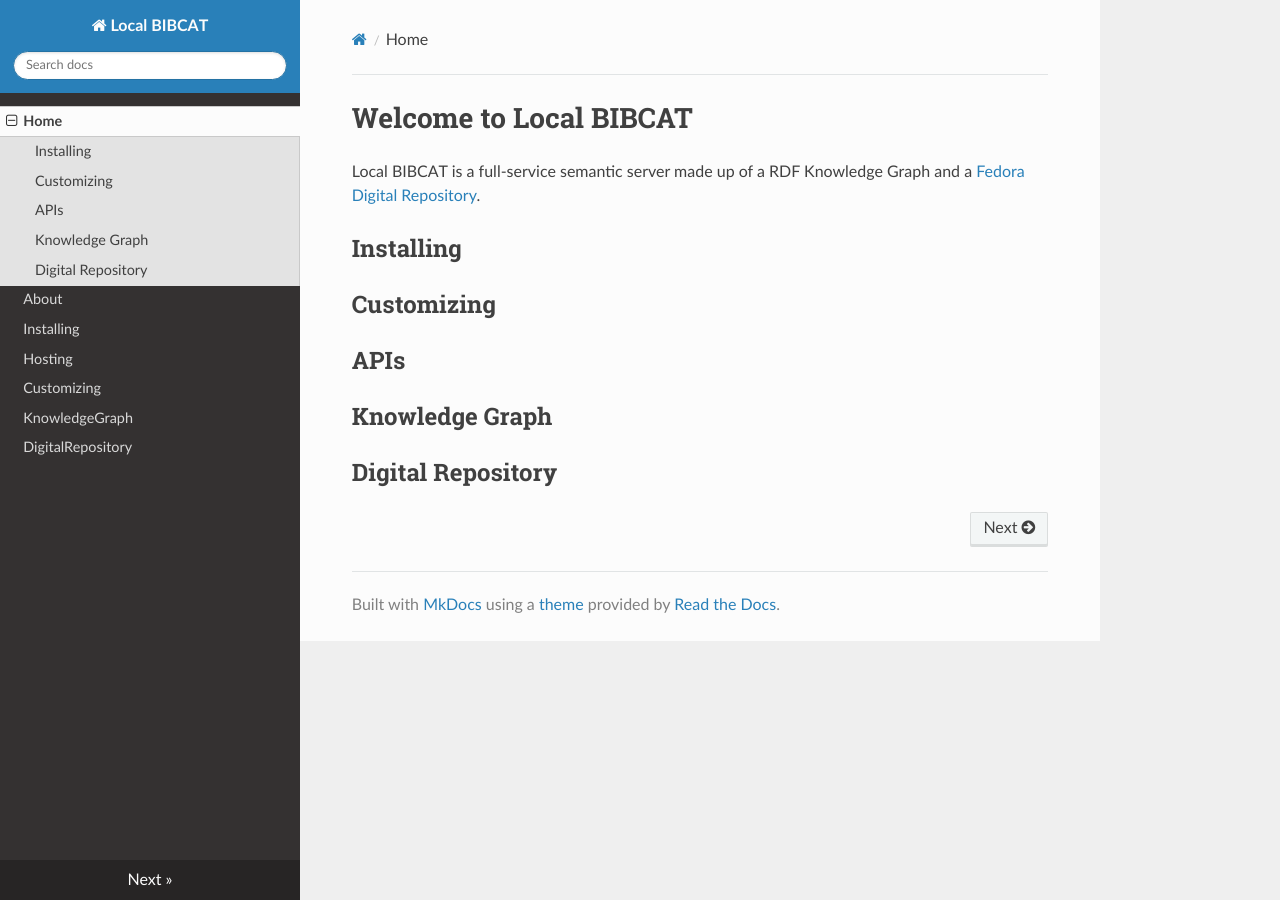
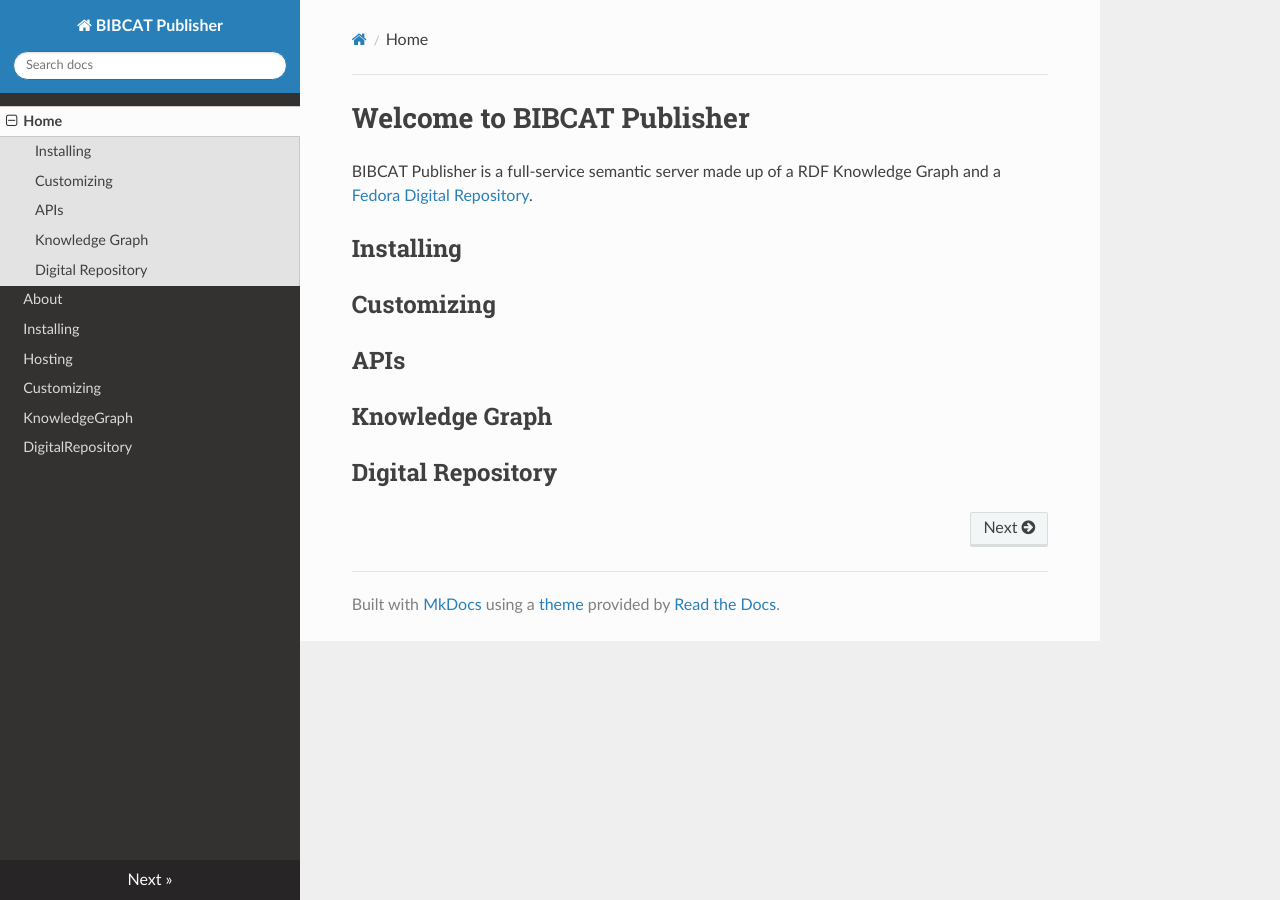
Before and after one commit to KnowledgeLinks/bibcat-publisher, an MkDocs documentation site: the page built from docs/index.md, in a window 1280 px wide. Built offline with MkDocs 1.6.1, drawn with Linux system fonts in a browser that asks for light colours; nearby versions of some CDN libraries; old or Windows-style settings are respelled for this version of MkDocs.

Commit message:
Adding more documentation support

```diff
--- a/docs/index.md
+++ b/docs/index.md
@@ -1,5 +1,5 @@
-# Welcome to Local BIBCAT
-Local BIBCAT is a full-service semantic server made up of a RDF
+# Welcome to BIBCAT Publisher
+BIBCAT Publisher is a full-service semantic server made up of a RDF
 Knowledge Graph and a
 [Fedora Digital Repository](http://fedorarepository.org/).
 
--- a/mkdocs.yml
+++ b/mkdocs.yml
@@ -1,4 +1,4 @@
-site_name: Local BIBCAT
+site_name: BIBCAT Publisher
 pages:
   - Home: index.md
   - About: about.md
--- a/run.py
+++ b/run.py
@@ -1,7 +1,6 @@
 __author__ = "Jeremy Nelson, Mike Stabile, Jay Peterson"
 
 from catalog import app
-from catalog.views import *
 
 if __name__ == '__main__':
     app.run(host='0.0.0.0', port=6726, debug=True)
```
Also changed, not shown: setup.py (line endings or trailing spaces), 1 other file.
